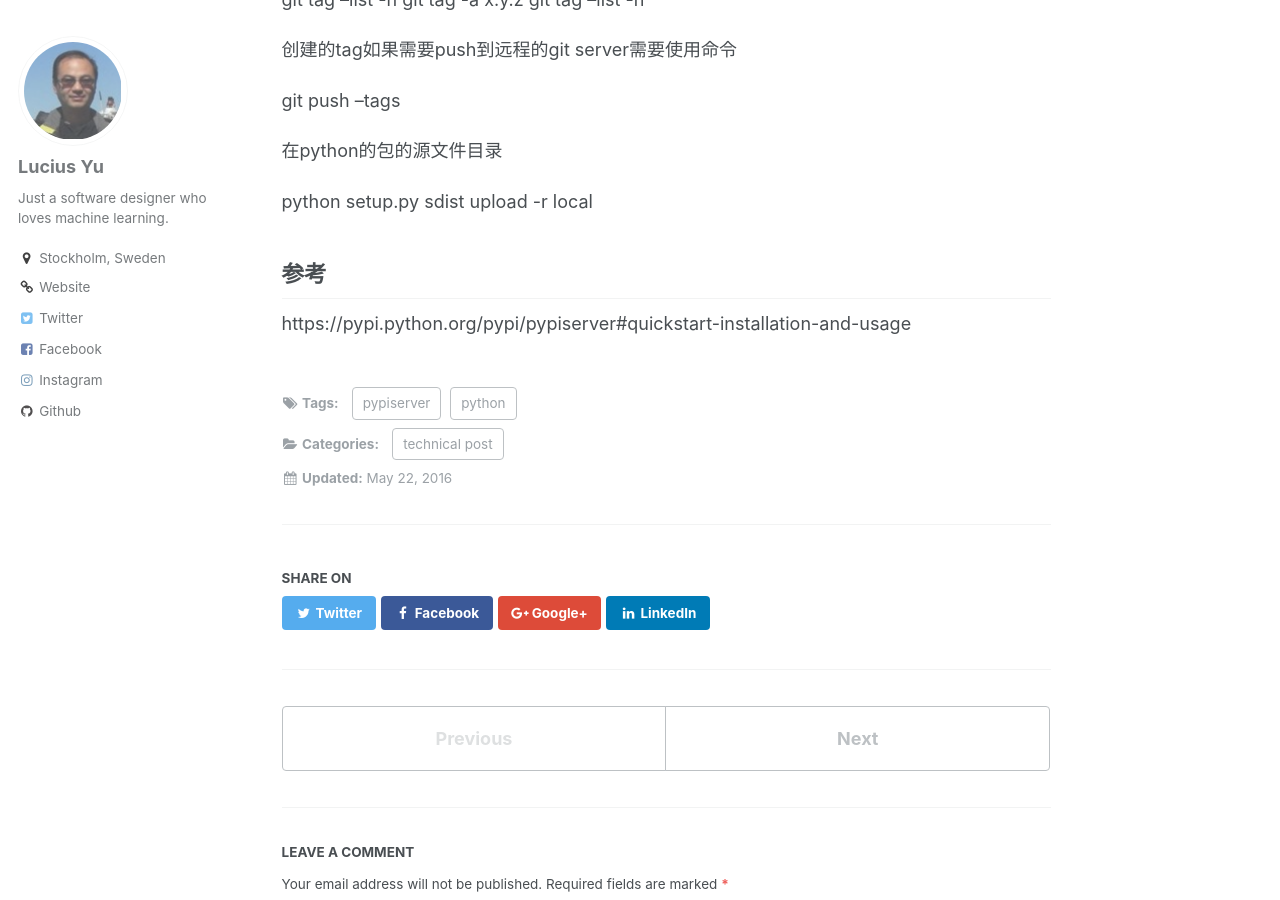
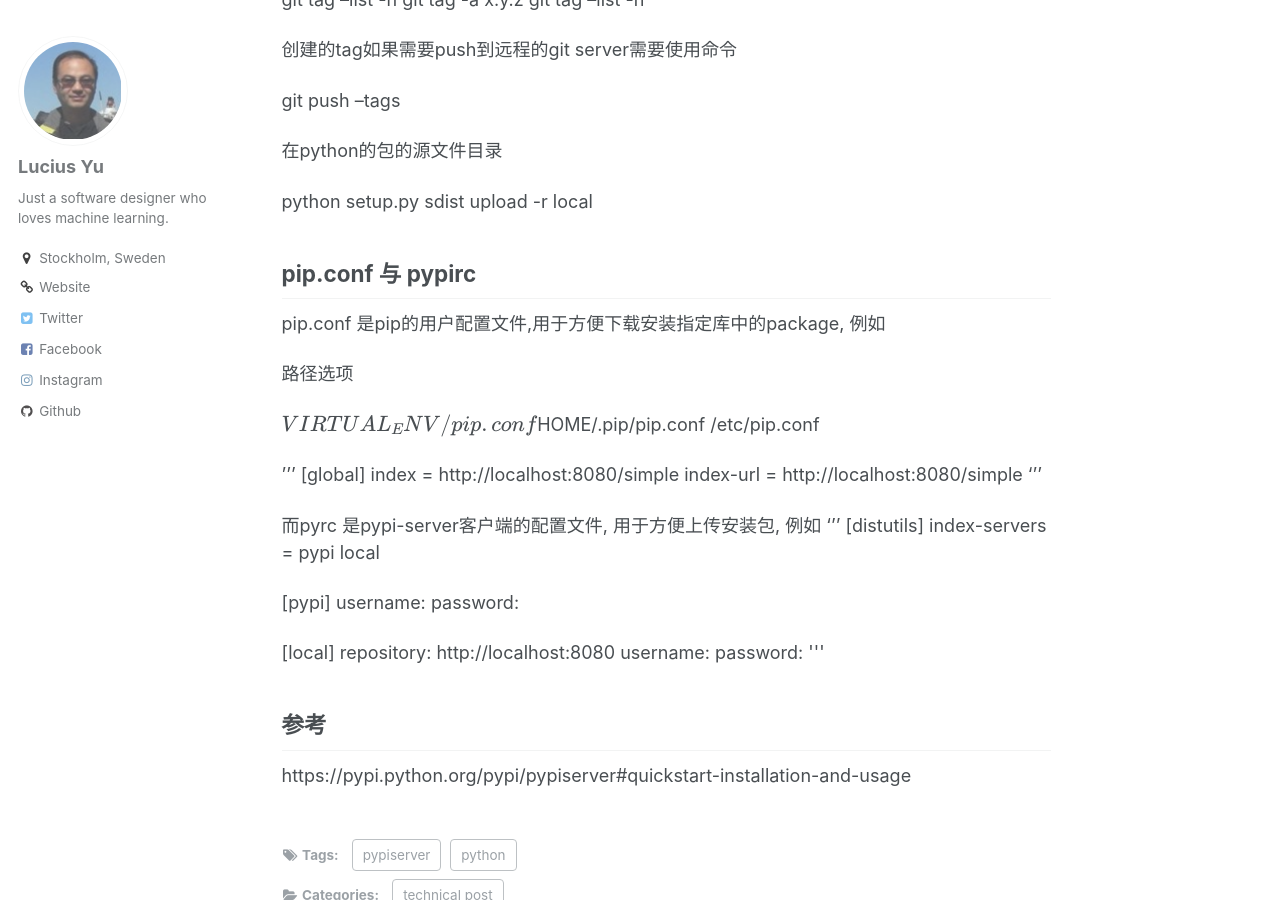
Before and after one commit to lucius-yu/lucius-yu.github.io, a Jekyll site: the page built from _posts/2017-05-22-pypiserver-tutorial.md, in a window 1280 px wide and 900 px high, scrolled down 1462 px. Built offline with Jekyll 4.4.1, drawn with Linux system fonts in a browser that asks for light colours; formulas are drawn with MathJax 3.

Commit message:
minor update

```diff
--- a/_posts/2017-05-22-pypiserver-tutorial.md
+++ b/_posts/2017-05-22-pypiserver-tutorial.md
@@ -76,6 +76,38 @@ git push --tags
 
 python setup.py sdist upload -r local
 
+## pip.conf 与 pypirc
+
+pip.conf 是pip的用户配置文件,用于方便下载安装指定库中的package, 例如
+
+路径选项
+
+$VIRTUAL_ENV/pip.conf
+$HOME/.pip/pip.conf
+/etc/pip.conf
+
+'''
+[global]
+index = http://localhost:8080/simple
+index-url = http://localhost:8080/simple
+'''
+
+而pyrc 是pypi-server客户端的配置文件, 用于方便上传安装包, 例如
+'''
+[distutils]
+index-servers =
+  pypi
+  local
+
+[pypi]
+username:<your_pypi_username>
+password:<your_pypi_passwd>
+
+[local]
+repository: http://localhost:8080
+username: <some_username>
+password: <some_passwd>
+'''
 ## 参考
 
 https://pypi.python.org/pypi/pypiserver#quickstart-installation-and-usage
```
Also changed, not shown: _posts/2016-02-08-change-bmw-x3-wiper.md (+1 -1 lines), _posts/2016-11-02-docker-quick-guide.md (+24 -2 lines).
